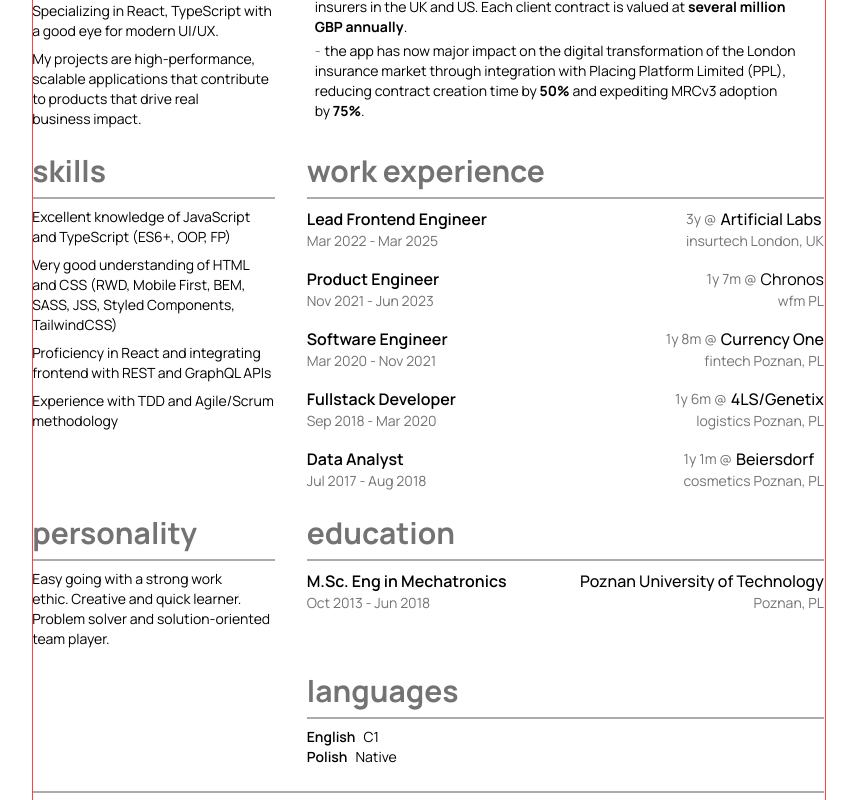
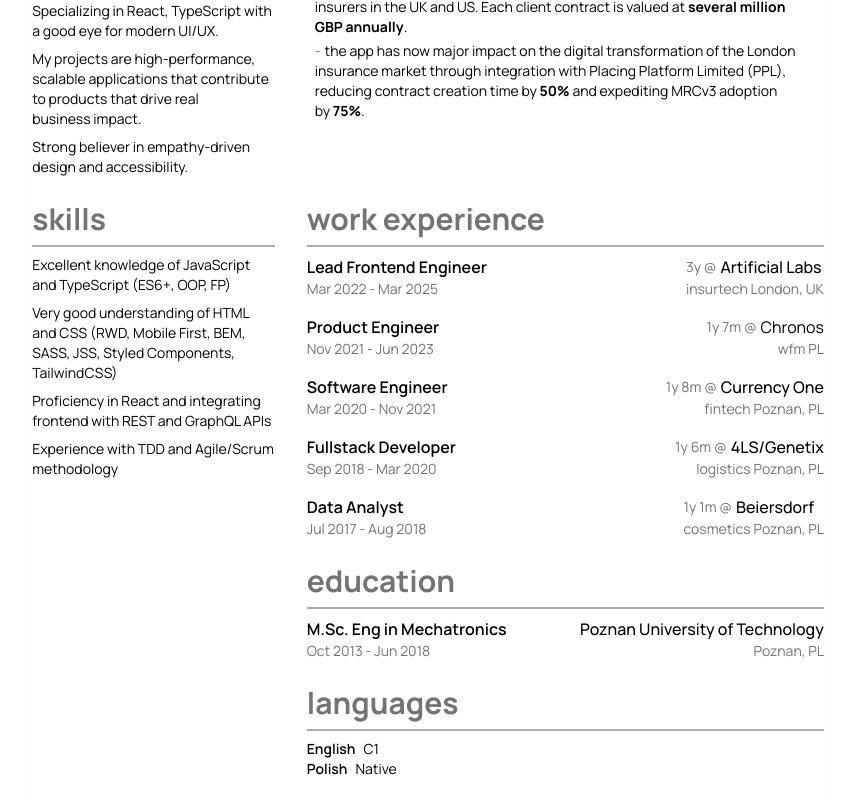
Before and after one commit to pawelkrystkiewicz/pawel-krystkiewicz, a Next.js app: page /cv in a window 1280 px wide. Shown: the part 420-1220 px from the top of the page, without its empty margins (212-1069 px from the left). Built offline with nearby package versions, Linux system fonts and the light colour scheme.

Commit message:
fix: update CV document to remove debug flag and enhance content with new paragraph

```diff
--- a/app/components/cv/Document.tsx
+++ b/app/components/cv/Document.tsx
@@ -8,9 +8,9 @@
 import { Section } from './Section'
 import { Divider, Paragraph } from './Typography'
 
-const { name, email, linkedin, github, repo, phone } = config
+const { name, email, linkedin, github, phone } = config
 
-const DEBUG = true
+const DEBUG = false
 
 export const Document = () => {
   return (
@@ -55,7 +55,8 @@
               Specializing in React, TypeScript with a good eye for modern UI/UX.
               {config.flags.cui && (
                 <>
-                  {' '}Author of{' '}
+                  {' '}
+                  Author of{' '}
                   <Link href={'https://www.creation-ui.com'} target="_blank" className="link-discrete">
                     Creation UI
                   </Link>{' '}
@@ -67,6 +68,7 @@
               My projects are high-performance, scalable applications that contribute to products that drive real
               business impact.
             </Paragraph>
+            <Paragraph>Strong believer in empathy-driven design and accessibility.</Paragraph>
           </div>
         </Section>
         <Section title="work experience" className="col-span-2 col-start-2">
@@ -77,16 +79,7 @@
           </div>
         </Section>
 
-        <Section title="personality" className="col-start-1 row-start-4">
-          <div className="flex flex-col gap-2 text-pretty">
-            <Paragraph>
-              Easy going with a strong work ethic. Creative and quick learner. Problem solver and solution-oriented team
-              player.
-            </Paragraph>
-          </div>
-        </Section>
-
-        <Section title="skills" className="col-start-1 row-start-3">
+        <Section title="skills" className="col-start-1 row-start-3 row-span-3">
           <div className="flex flex-col gap-2 text-pretty">
             <Paragraph>Excellent knowledge of JavaScript and TypeScript (ES6+, OOP, FP)</Paragraph>
             <Paragraph>
```
